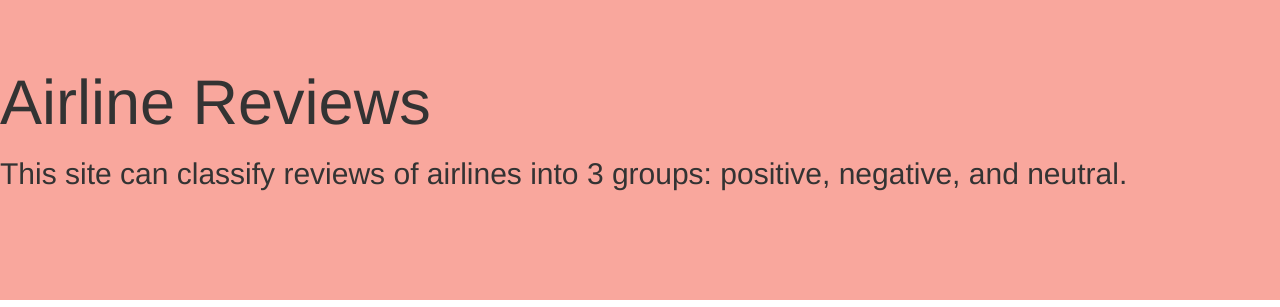
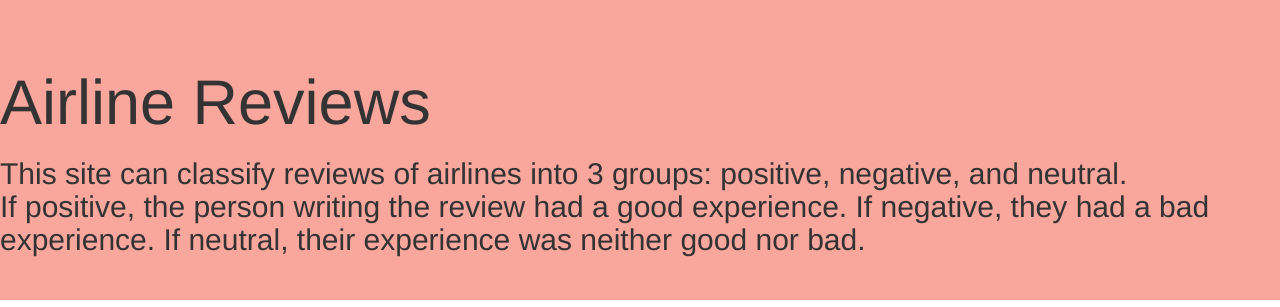
Before and after one commit to atvarvel/final_project, a Flask app: page /predict/1/1 in a window 1280 px wide. Shown: the top 307 px of the page. Run offline with Flask 2, Linux system fonts and the light colour scheme; parts of the project's set-up code (start-up, migrations or seed data) failed here and were passed over; some libraries are stand-ins or nearby versions.

Commit message:
updated html and app.py

```diff
--- a/sentiment/app.py
+++ b/sentiment/app.py
@@ -28,13 +28,13 @@ def getPrediction():
 def prediction(output_result, text):
 
     if output_result == [0]:
-        type = 'negative'
+        type = 'This tweet has a negative vibe'
 
     elif output_result == [1]:
-        type = 'neutral'
+        type = 'This tweet has a neutral vibe'
 
     else:
-        type = 'positive'
+        type = 'This tweet has a positive vibe'
 
     return render_template('index.html', output=type, tweet=text)
 
--- a/sentiment/templates/index.html
+++ b/sentiment/templates/index.html
@@ -17,7 +17,7 @@
     <div class="jumbotron jumbotron-fluid" id="title" style="height: 300px; background-color: rgba(247, 139, 125, 0.753);">
       <div class="justify-content-center">
         <h1 class="display-4"> Airline Reviews</h1>
-        <p class="lead"><h2> This site can classify reviews of airlines into 3 groups: positive, negative, and neutral.</h2>
+        <p class="lead"><h2> This site can classify reviews of airlines into 3 groups: positive, negative, and neutral.<br>If positive, the person writing the review had a good experience. If negative, they had a bad experience. If neutral, their experience was neither good nor bad.</h2>
       </div>
     </div>
 
```
Also changed, not shown: 1 other file.
